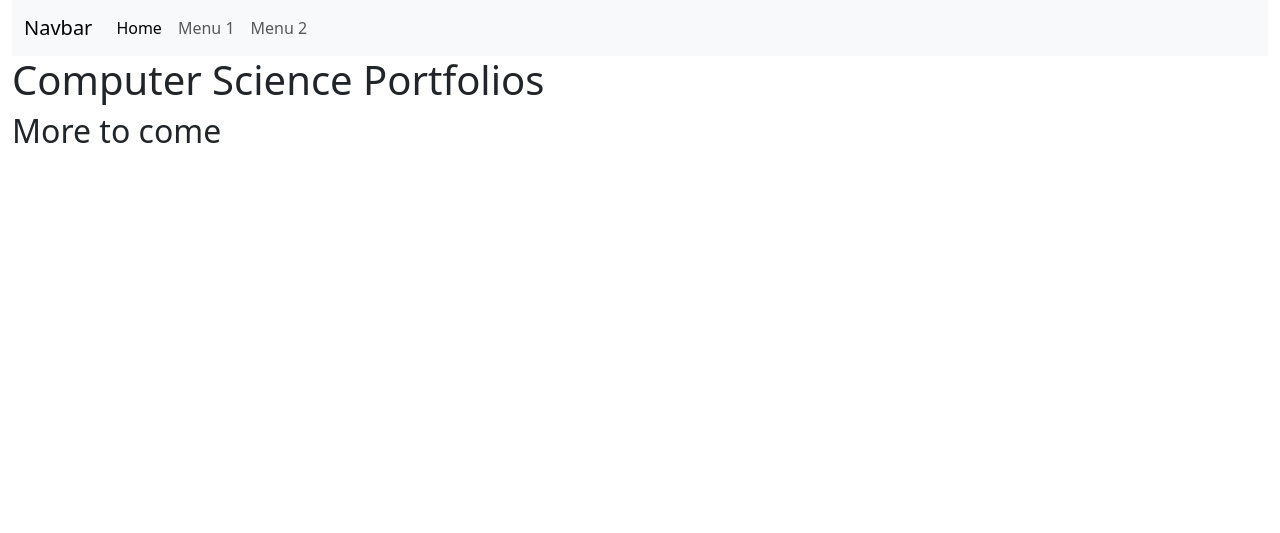
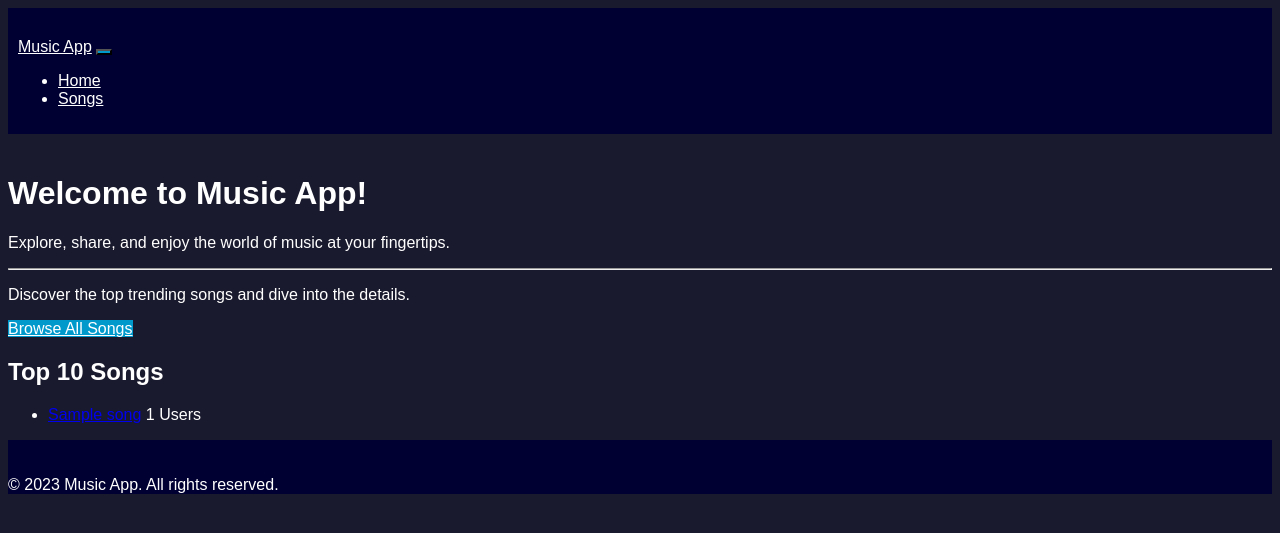
Before and after one commit to gunnar0022/cs3300_Django_Project, a Django app: page / in a window 1280 px wide. Shown: the top 533 px of the page. Run offline with Django 4.2, Linux system fonts and the light colour scheme; tables that the repository leaves empty hold one stand-in row (values such as "Sample post"); some libraries are stand-ins or nearby versions.

Commit message:
Website UP
The website home page is UP! Commiting now, has decent funcionality for
now, needs more thoguh.

```diff
--- a/django_project/settings.py
+++ b/django_project/settings.py
@@ -39,6 +39,7 @@ INSTALLED_APPS = [
     'django.contrib.messages',
     'django.contrib.staticfiles',
     'music_app',
+    'django_bootstrap5',
 
 ]
 
@@ -63,7 +64,7 @@ ROOT_URLCONF = 'django_project.urls'
 TEMPLATES = [
     {
         'BACKEND': 'django.template.backends.django.DjangoTemplates',
-        'DIRS': [],
+        'DIRS': [os.path.join(BASE_DIR, 'music_app',  'templates', 'music_app')],
         'APP_DIRS': True,
         'OPTIONS': {
             'context_processors': [
@@ -130,3 +131,6 @@ STATIC_URL = 'static/'
 # https://docs.djangoproject.com/en/4.2/ref/settings/#default-auto-field
 
 DEFAULT_AUTO_FIELD = 'django.db.models.BigAutoField'
+
+# Sessions
+SESSION_ENGINE = 'django.contrib.sessions.backends.db'
--- a/django_project/urls.py
+++ b/django_project/urls.py
@@ -17,7 +17,7 @@ Including another URLconf
 from django.contrib import admin
 from django.urls import path, include
 urlpatterns = [
-path('admin/', admin.site.urls),
+        path('admin/', admin.site.urls),
 #connect path to music_app urls
-path('', include('music_app.urls')),
+        path('', include('music_app.urls')),
 ]
--- /dev/null
+++ b/music_app/static/css/stylesheet.css
@@ -0,0 +1,88 @@
+/* Stylesheet.css */
+
+/* General Styles */
+body {
+    font-family: Arial, sans-serif;
+    background-color: #1a1a2e;  /* deep blue with dark undertones */
+    color: #ffffff;  /* for good contrast */
+}
+
+/* Navbar Styles */
+.navbar {
+    background-color: #000033;  /* deep blue */
+    padding: 10px;
+    position: relative; /* If you decide to make it fixed, change this to "fixed" and top to 0 */
+}
+
+.navbar a.navbar-brand {
+    color: #ffffff;
+}
+
+.navbar-light .navbar-toggler-icon {
+    filter: invert(1); /* changes the icon color to white */
+}
+
+.navbar-nav .nav-link {
+    color: #ffffff;  /* for good contrast */
+    transition: color 0.3s;  /* subtle transition */
+}
+
+.navbar-nav .nav-link:hover {
+    color: #0099cc;  /* a shade of blue */
+}
+
+/* Main Content Styles */
+.container {
+    padding-top: 20px;  /* to prevent overlap with fixed navbar (if you decide to go that route) */
+}
+
+/* Footer Styles */
+footer {
+    background-color: #000033;  /* deep blue */
+    color: #ffffff;  /* for good contrast */
+}
+
+/* Web Accessibility Styles */
+img {
+    alt: "";  /* ensure all images have an alternative text */
+}
+
+/* Web Page Responsiveness */
+@media (max-width: 768px) {
+    body {
+        font-size: 1rem; /* you can adjust this value */
+    }
+}
+
+@media (min-width: 769px) and (max-width: 1024px) {
+    body {
+        font-size: 1.25rem; /* you can adjust this value */
+    }
+}
+
+/* Theme Styles */
+button, .btn {
+    background-color: #0099cc;  /* a shade of blue */
+    color: #ffffff;
+    transition: background-color 0.3s;  /* subtle transition */
+}
+
+button:hover, .btn:hover {
+    background-color: #006699;  /* a darker shade of blue for hover effect */
+}
+
+/* Log In/Log Out Styles */
+.logged-in {
+    background-color: #00cc66;  /* green to indicate logged-in status */
+}
+
+.logged-out {
+    background-color: #cc0000;  /* red to indicate logged-out status */
+}
+
+/* Place the login/logout buttons in top right corner */
+.nav-login-buttons {
+    position: absolute;
+    top: 10px;
+    right: 20px;
+}
--- a/music_app/templates/music_app/base_template.html
+++ b/music_app/templates/music_app/base_template.html
@@ -1,43 +1,46 @@
+{% load static %}
+{% load django_bootstrap5  %}
+
 <!DOCTYPE html>
 <html lang="en">
 <head>
-<title>UCCS CS Students</title>
-<meta charset="utf-8" />
-<meta name="viewport" content="width=device-width, initial-scale=1" />
-<title>Bootstrap demo</title>
-<link href="https://cdn.jsdelivr.net/npm/bootstrap@5.3.1/dist/css/bootstrap.min.css" rel="stylesheet" integrity="sha384-4bw+/aepP/YC94hEpVNVgiZdgIC5+VKNBQNGCHeKRQN+PtmoHDEXuppvnDJzQIu9" crossorigin="anonymous" />
+    <meta charset="UTF-8">
+    <meta name="viewport" content="width=device-width, initial-scale=1.0">
+    <title>My Music App</title>
+    <link rel="stylesheet" href="{% static 'css/stylesheet.css' %}">
 </head>
-
-
 <body>
-<div class="container-fluid">
-<!-- Navbar -->
-<nav class="navbar navbar-expand-lg bg-body-tertiary">
-<div class="container-fluid">
-<a class="navbar-brand" href="#">Navbar</a>
-<button class="navbar-toggler" type="button" data-bs-toggle="collapse" data-bs-target="#navbarNav" aria-controls="navbarNav" aria-expanded="false" aria-label="Toggle navigation"><span class="navbar-toggler-icon"></span></button>
+    <nav class="navbar navbar-expand-lg navbar-light bg-light">
+        <div class="container">
+            <a class="navbar-brand" href="{% url 'home' %}">Music App</a>
+            <button class="navbar-toggler" type="button" data-bs-toggle="collapse" data-bs-target="#navbarNav" aria-controls="navbarNav" aria-expanded="false" aria-label="Toggle navigation">
+                <span class="navbar-toggler-icon"></span>
+            </button>
             <div class="collapse navbar-collapse" id="navbarNav">
-<ul class="navbar-nav">
+                <ul class="navbar-nav ml-auto">
                     <li class="nav-item">
-<a class="nav-link active" aria-current="page" href="{% url 'index' %}">Home</a>
+                        <a class="nav-link" href="{% url 'home' %}">Home</a>
                     </li>
                     <li class="nav-item">
-<a class="nav-link" href="#">Menu 1</a>
+                        <a class="nav-link" href="{% url 'song_list' %}">Songs</a>
                     </li>
-<li class="nav-item">
-<a class="nav-link" href="#">Menu 2</a>
-</li>
+                    <!-- Additional navigation links can be added here -->
                 </ul>
             </div>
         </div>
     </nav>
 
-
-<!-- add block content from html template -->
+    <div class="container mt-4">
         {% block content %}
-
-
+       <!-- Content of child templates will go here -->
         {% endblock %}
     </div>
+
+    <footer class="bg-light mt-5 py-3">
+        <div class="container text-center">
+            <p>&copy; 2023 Music App. All rights reserved.</p>
+        </div>
+    </footer>
+
 </body>
 </html>
--- a/music_app/templates/music_app/index.html
+++ b/music_app/templates/music_app/index.html
@@ -1,13 +1,25 @@
-<!-- inherit from base.html-->
-{% extends "music_app/base_template.html" %}
+{% extends 'base_template.html' %}
 
 
-<!-- Replace block content in base_template.html -->
+
 {% block content %}
-<h1>Computer Science Portfolios</h1>
+    <div class="jumbotron">
+        <h1 class="display-4">Welcome to Music App!</h1>
+        <p class="lead">Explore, share, and enjoy the world of music at your fingertips.</p>
+        <hr class="my-4">
+        <p>Discover the top trending songs and dive into the details.</p>
+        <a class="btn btn-primary btn-lg" href="{% url 'song_list' %}" role="button">Browse All Songs</a>
+    </div>
 
-
-<h2>More to come</h2>
-
-
+    <h2>Top 10 Songs</h2>
+    <ul class="list-group">
+        {% for song in songs %}
+        <li class="list-group-item d-flex justify-content-between align-items-center">
+            <a href="{% url 'song_detail' song.id %}">{{ song.name }}</a>
+            <span class="badge bg-primary rounded-pill">{{ song.user_count }} Users</span>
+        </li>
+        {% empty %}
+        <li class="list-group-item">No songs found.</li>
+        {% endfor %}
+    </ul>
 {% endblock %}
--- a/music_app/urls.py
+++ b/music_app/urls.py
@@ -1,6 +1,10 @@
 from django.urls import path
 from . import views
 
+from django.http import HttpResponse
+
+def my_view(request):
+    return HttpResponse("Hello, World!")
 
 urlpatterns = [
 #path function defines a url pattern
@@ -8,5 +12,12 @@ urlpatterns = [
 # views.index is the function defined in views.py
 # name='index' parameter is to dynamically create url
 # example in html <a href="{% url 'index' %}">Home</a>.
-path('', views.index, name='index'),
+path('', views.HomeListView.as_view(), name='home'),
+path('songs/', views.SongListView.as_view(), name='song_list'),
+path('songs/add/', views.SongCreateView.as_view(), name='song_add'),
+path('songs/<int:pk>/', views.SongDetailView.as_view(), name='song_detail'),
+path('songs/<int:pk>/edit/', views.SongUpdateView.as_view(), name='song_edit'),
+path('songs/<int:pk>/delete/', views.SongDeleteView.as_view(), name='song_delete'),
+path('users/<int:pk>/', views.UserDetailView.as_view(), name='user_detail'),
+path('search/', views.song_search, name='song_search'),
 ]
--- a/music_app/views.py
+++ b/music_app/views.py
@@ -1,24 +1,67 @@
+from django.shortcuts import render, redirect, get_object_or_404
+from django.views.generic import ListView, DetailView, CreateView, UpdateView, DeleteView
+from .models import Song, User
+from django.db.models import Count
+from django.urls import reverse_lazy
+from django.contrib.auth.decorators import login_required
+from django.contrib.auth.mixins import LoginRequiredMixin
 
-from django.shortcuts import render
-from django.http import HttpResponse
+# Base_template/index.html
+class HomeListView(ListView):
+    model = Song
+    template_name = 'index.html'
+    context_object_name = 'songs'
+
+    def get_queryset(self):
+        return Song.objects.annotate(user_count=Count('users')).order_by('-user_count')[:10]
+
+# Song List Page
+class SongListView(ListView):
+    model = Song
+    template_name = 'song_list.html'
+    context_object_name = 'songs'
+
+# For adding a new song. This assumes you'll have a form for Song.
+class SongCreateView(LoginRequiredMixin, CreateView):
+    model = Song
+    template_name = 'song_form.html'
+    fields = ['name', 'instrument', 'genre']
+
+# Song Detail Page
+class SongDetailView(DetailView):
+    model = Song
+    template_name = 'song_detail.html'
+    context_object_name = 'song'
+
+# For editing a song.
+class SongUpdateView(LoginRequiredMixin, UpdateView):
+    model = Song
+    template_name = 'song_form.html'
+    fields = ['name', 'instrument', 'genre']
+
+# For deleting a song.
+class SongDeleteView(LoginRequiredMixin, DeleteView):
+    model = Song
+    template_name = 'song_confirm_delete.html'
+    success_url = reverse_lazy('song_list')
+
+# User Detail Page
+class UserDetailView(DetailView):
+    model = User
+    template_name = 'user_detail.html'
+    context_object_name = 'user'
+
+    def get_context_data(self, **kwargs):
+        context = super().get_context_data(**kwargs)
+        user = get_object_or_404(User, pk=self.kwargs['pk'])
+        context['songs'] = user.songs.all()
+        return context
+
+# For future search functionality
+def song_search(request):
+    query = request.GET.get('query')
+    songs = Song.objects.filter(name__icontains=query)
+    return render(request, 'search_results.html', {'songs': songs})
 
 
-# Create your views here.
-def index(request):
-
-# Render the HTML template index.html with the data in the context variable.
-   return render( request, 'music_app/index.html')
-
-
-from django.urls import path
-from . import views
-
-
-urlpatterns = [
-#path function defines a url pattern
-#'' is empty to represent based path to app
-# views.index is the function defined in views.py
-# name='index' parameter is to dynamically create url
-# example in html <a href="{% url 'index' %}">Home</a>.
-path('', views.index, name='index'),
-]
+# Additional functions or class-based views for login, logout, user management, etc. can be added accordingly.
```
Also changed, not shown: music_app/templates/music_app/song_detail.html (added, +22 -0 lines), music_app/templates/music_app/song_list.html (added, +23 -0 lines), requirements.txt (+7 -4 lines), music_app/templates/music_app/song_confirm_delete.html (added), music_app/templates/music_app/song_form.html (added), music_app/templates/music_app/user_detail.html (added). Lines whose indentation alone changed are shown as unchanged.
